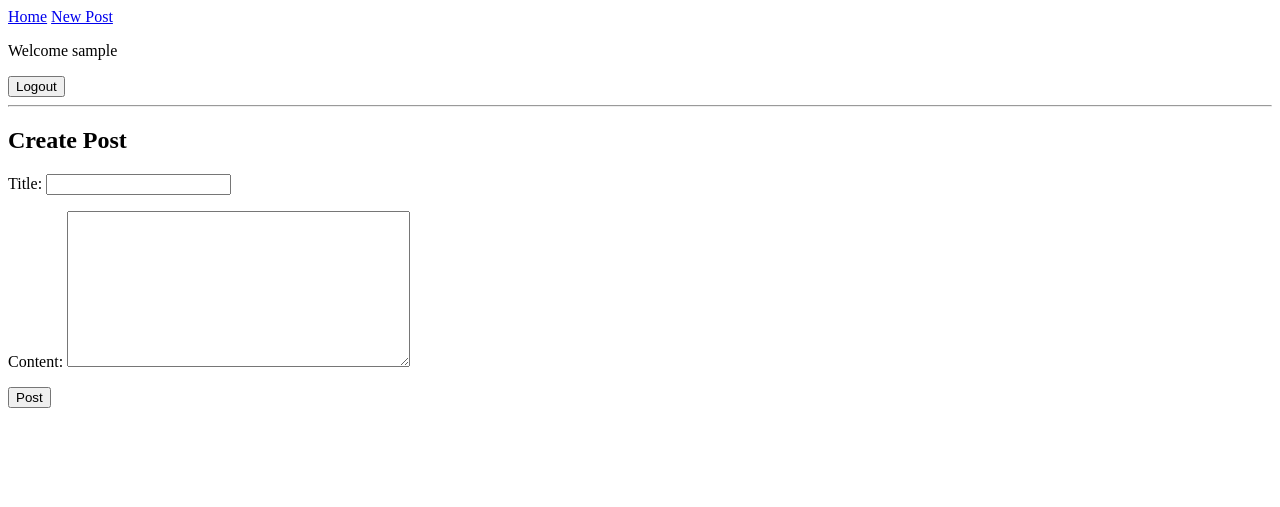
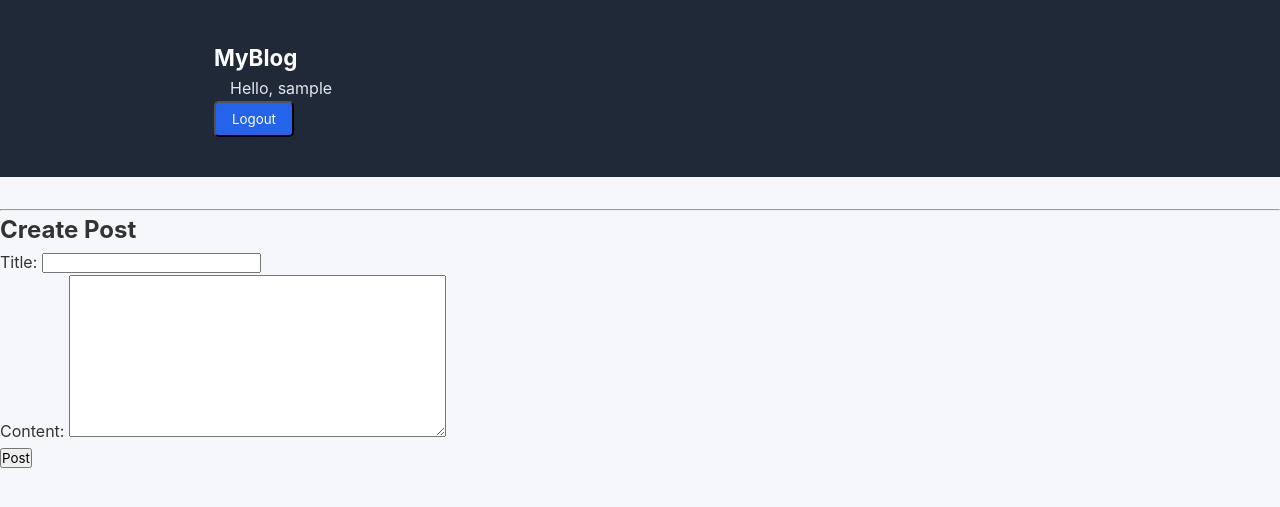
Before and after one commit to CrazyHayz02/django-blog-platform, a Django app: page /post/new/ in a window 1280 px wide. Shown: the top 507 px of the page. Run offline with Django 5.2, Linux system fonts and the light colour scheme; the visitor is signed in with stand-in values (Sample User, id 1).

Commit message:
added stylesheet

```diff
--- /dev/null
+++ b/blog_project/blog/static/blog/css/style.css
@@ -0,0 +1,86 @@
+/* Reset & base */
+* {
+    margin: 0;
+    padding: 0;
+    box-sizing: border-box;
+    font-family: -apple-system, BlinkMacSystemFont, 'Segoe UI', sans-serif;
+}
+
+body {
+    background-color: #f5f7fa;
+    color: #333;
+    line-height: 1.6;
+}
+
+/* Layout */
+.container {
+    max-width: 900px;
+    margin: auto;
+    padding: 1.5rem;
+}
+
+/* Navbar */
+.navbar {
+    background: #1f2937;
+    padding: 1rem 0;
+    margin-bottom: 2rem;
+}
+
+.logo {
+    color: #fff;
+    font-weight: bold;
+    font-size: 1.4rem;
+    text-decoration: none;
+}
+
+.nav-links a,
+.nav-links span {
+    color: #e5e7eb;
+    margin-left: 1rem;
+    text-decoration: none;
+}
+
+.nav-links a:hover {
+    text-decoration: underline;
+}
+
+/* Blog cards */
+.post-card {
+    background: #ffffff;
+    padding: 1.5rem;
+    margin-bottom: 1.5rem;
+    border-radius: 8px;
+    box-shadow: 0 2px 6px rgba(0,0,0,0.08);
+}
+
+.post-card h2 {
+    margin-bottom: 0.5rem;
+}
+
+.post-meta {
+    font-size: 0.9rem;
+    color: #6b7280;
+    margin-bottom: 1rem;
+}
+
+/* Buttons */
+.btn {
+    display: inline-block;
+    padding: 0.5rem 1rem;
+    background: #2563eb;
+    color: white;
+    border-radius: 5px;
+    text-decoration: none;
+}
+
+.btn:hover {
+    background: #1d4ed8;
+}
+
+/* Footer */
+.footer {
+    text-align: center;
+    padding: 2rem;
+    font-size: 0.9rem;
+    color: #6b7280;
+}
--- a/blog_project/blog/templates/base.html
+++ b/blog_project/blog/templates/base.html
@@ -1,24 +1,29 @@
+{% load static %}
 <!DOCTYPE html>
-<html>
+<html lang="en">
 <head>
+    <meta charset="UTF-8">
     <title>{% block title %}My Blog{% endblock %}</title>
+    <link rel="stylesheet" href="{% static 'blog/css/style.css' %}">
 </head>
 <body>
 
-<nav>
-    <a href="/">Home</a>
-
-        {% if user.is_authenticated %}
-        <a href="{% url 'create-post' %}">New Post</a>
-            <p>Welcome {{ user.username }}</p>
+<nav class="navbar">
+    <div class="container">
+        <a href="{% url 'home' %}" class="logo">MyBlog</a>
+        <div class="nav-links">
+            {% if user.is_authenticated %}
+                <span>Hello, {{ user.username }}</span>
             <form method="post" action="{% url 'logout' %}">
                 {% csrf_token %}
-                <button type="submit">Logout</button>
+                <button type="submit" class="btn">Logout</button>
             </form>
         {% else %}
             <a href="{% url 'login' %}">Login</a>
             <a href="{% url 'signup' %}">Sign up</a>
-        {% endif %}
+            {% endif %}
+        </div>
+    </div>
 </nav>
 
 <hr>
```
Also changed, not shown: blog_project/blog/templates/blog/home.html (+16 -11 lines), blog_project/blog/templates/blog/post_details.html (+11 -8 lines), blog_project/blog_project/settings.py (line endings or trailing spaces).
